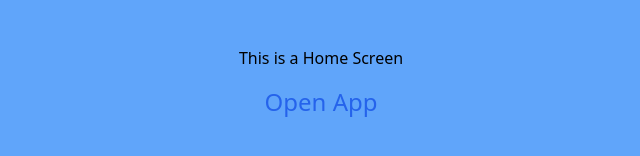
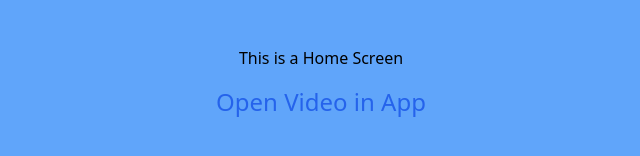
Before and after one commit to rajsawhoney/next-js-test-app, a Next.js app: page / in a window 1280 px wide. Shown: the part 310-466 px from the top of the page, without its empty margins (319-959 px from the left). Built offline with nearby package versions, Linux system fonts and the light colour scheme.

Commit message:
sano change

```diff
--- a/app/(root)/page.tsx
+++ b/app/(root)/page.tsx
@@ -1,22 +1,13 @@
-import Layout from "@/components/Layout";
-
 export default function Home() {
-  //   window.location.replace(
-  //     "veelapp-devclient://player/8684d664-381c-4382-ba60-75623e75e444"
-  //   );
   return (
-    <Layout>
-      {/* <title>Home Page</title>
-      <meta name="viewport" content="width=device-width, initial-scale=1.0" /> */}
     <div className="flex flex-col w-screen bg-blue-400 h-screen items-center justify-center">
       <h1>This is a Home Screen</h1>
       <a
         className="px-4 py-4 text-blue-600 text-2xl"
-          href="veelapp-devclient://player/8684d664-381c-4382-ba60-75623e75e444"
+        href="veel-app://player/8684d664-381c-4382-ba60-75623e75e444"
       >
-          Open App
+        Open Video in App
       </a>
     </div>
-    </Layout>
   );
 }
--- a/app/layout.tsx
+++ b/app/layout.tsx
@@ -19,8 +19,8 @@ export const metadata: Metadata = {
 
 export default function RootLayout({ children }: PropsWithChildren) {
   return (
-    <div className="min-h-screen bg-white font-poppins text-black">
-      {children}
-    </div>
+    <html>
+      <body className="min-h-screen bg-white text-black">{children}</body>
+    </html>
   );
 }
--- a/app/player/[id]/page.tsx
+++ b/app/player/[id]/page.tsx
@@ -1,6 +1,4 @@
 import { Metadata } from "next";
-import Layout from "@/components/Layout";
-
 // const getDeviceOperatingSystem = () => {
 //   const userAgent = navigator.userAgent;
 //   if (/android/i.test(userAgent)) {
@@ -50,11 +48,9 @@ export default function Player({ params }: { params: { id: string } }) {
   // }, []);
 
   return (
-    <Layout>
-      <div className="flex flex-col w-screen bg-blue-400 h-screen items-center justify-center">
-        <h1>This is a Player Screen</h1>
-        <h2>Video ID:{id}</h2>
-      </div>
-    </Layout>
+    <div className="flex flex-col w-screen bg-blue-400 h-screen items-center justify-center">
+      <h1>This is a Player Screen</h1>
+      <h2>Video ID:{id}</h2>
+    </div>
   );
 }
--- a/components/Layout.tsx
+++ /dev/null
@@ -1,5 +0,0 @@
-import React, { ReactNode } from "react";
-
-export default function Layout({ children }: { children: ReactNode }) {
-  return <div>{children}</div>;
-}
```
Lines whose indentation alone changed are shown as unchanged.
